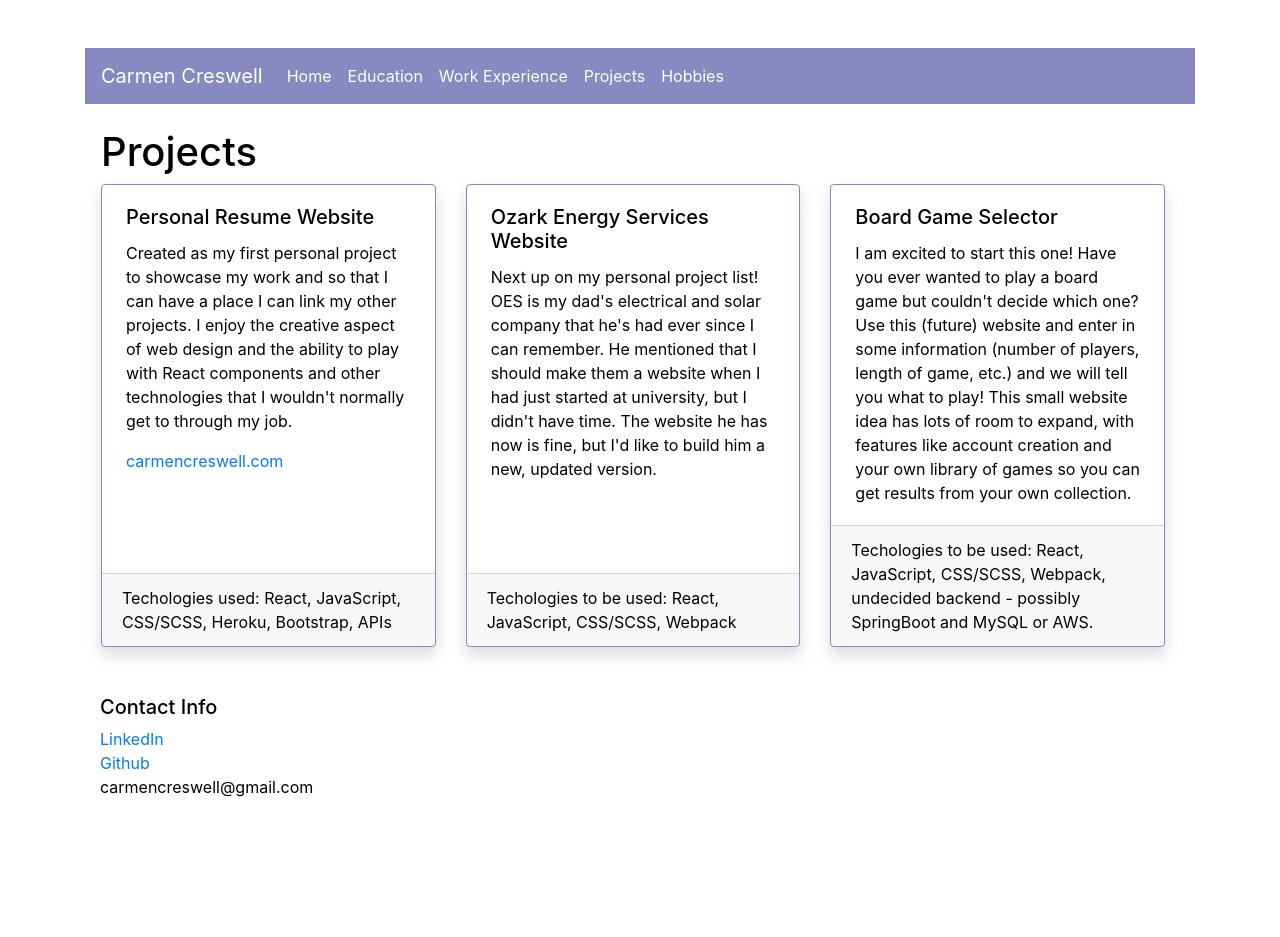
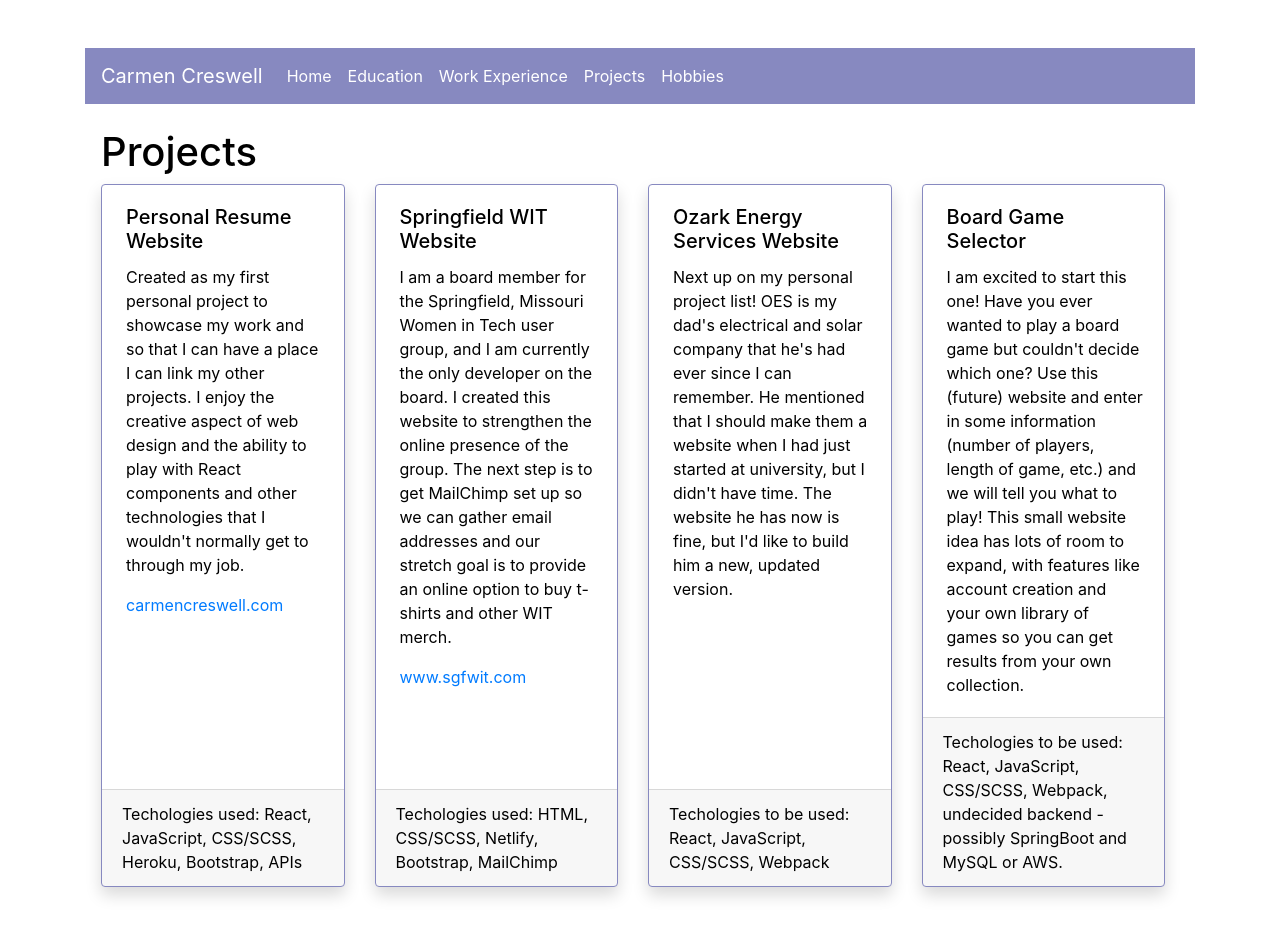
Before and after one commit to ccreswell97/CarmenCreswellWebsite, a React (Create React App) app: page /projects in a window 1280 px wide. Shown: the top 937 px of the page. Before the commit the page ends 863 px from the top, so only its background shows below. Built offline with nearby package versions, Linux system fonts and the light colour scheme.

Commit message:
Add new project to Projects page

```diff
--- a/src/pages/Projects.jsx
+++ b/src/pages/Projects.jsx
@@ -19,6 +19,21 @@ export function Projects() {
                         </Card.Body>
                         <Card.Footer>
                             Techologies used: React, JavaScript, CSS/SCSS, Heroku, Bootstrap, APIs
+                        </Card.Footer>
+                    </Card>
+
+                    <Card className="bg-white shadow" border="primary">
+                        <Card.Body className="pl-4">
+                            <Card.Title className="">Springfield WIT Website</Card.Title>
+                            <Card.Text>
+                                I am a board member for the Springfield, Missouri Women in Tech user group, and I am currently the only developer on the board. I created this website to strengthen the online presence of the group. The next step is to get MailChimp set up so we can gather email addresses and our stretch goal is to provide an online option to buy t-shirts and other WIT merch.
+                            </Card.Text>
+                            <Card.Link target="_blank" rel="noreferrer" href="https://carmencreswell.com">
+                                www.sgfwit.com
+                            </Card.Link>
+                        </Card.Body>
+                        <Card.Footer>
+                            Techologies used: HTML, CSS/SCSS, Netlify, Bootstrap, MailChimp
                         </Card.Footer>
                     </Card>
 
```
